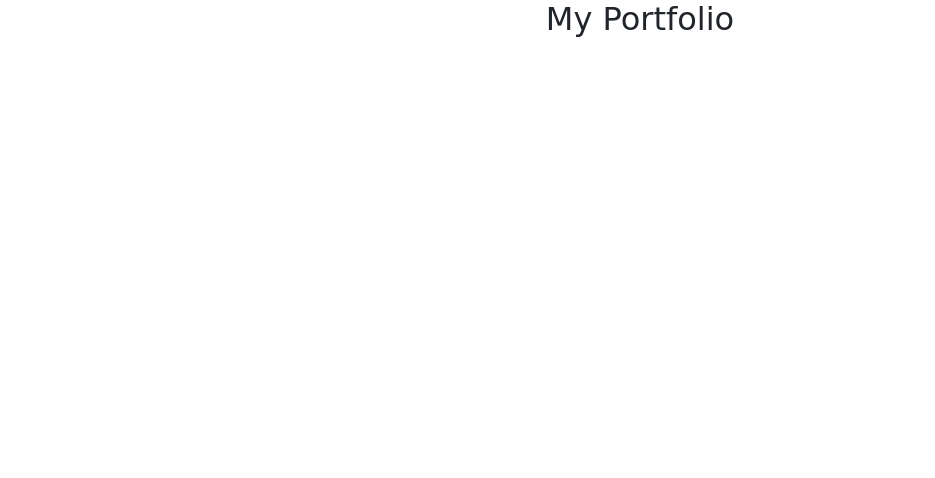
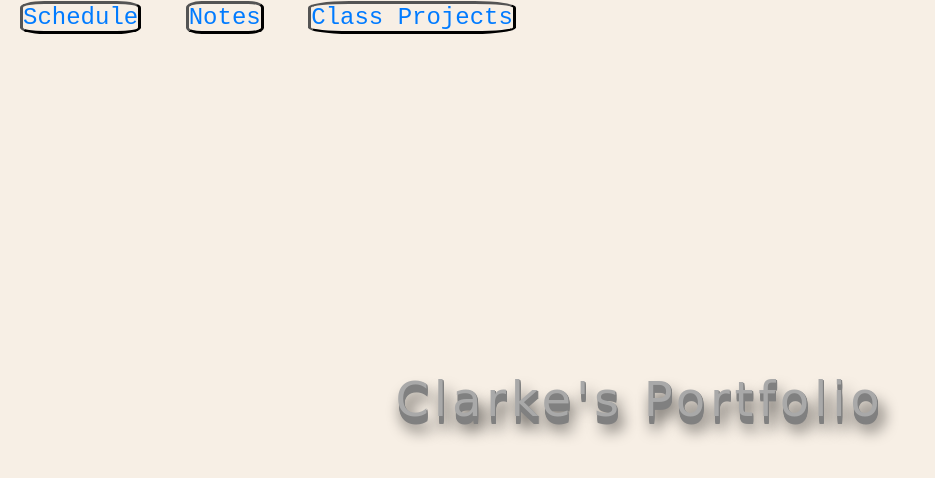
Before and after one commit to Guakachola/Portfolio, a plain HTML site: page portfolio.html in a window 1280 px wide. Shown: the whole page, without its empty margins (0-935 px from the left). Drawn offline with nearby package versions, Linux system fonts and the light colour scheme.

Commit message:
Added a good bit of css, from w3 and some other sites, and expanded the tree a bit. Also, the 3D design is by Ashish Anand

```diff
--- a/portfolio.css
+++ b/portfolio.css
@@ -1,11 +1,70 @@
 body {
-    font-family: 'Courier New', Courier, monospace;
-    font-size: 12pc;
+    background-color: rgb(247, 239, 229);
+    margin: 0;
+    padding: 0;
+    height: 100vw;
+}
 
+.threeD {
+    color: darkgray;
+    white-space: nowrap;
+    position: absolute;
+    top: 50%;
+    left: 50%;
+    transform: translate(-50%, -50%);
+    font-size: 3em;
+    font-family: cursive;
+    letter-spacing: 0.1em;
+    transition: 0.3s;
+    text-shadow: 1px 1px 0 grey, 1px 2px 0 grey, 1px 3px 0 grey, 1px 4px 0 grey,
+    1px 5px 0 grey, 1px 6px 0 grey, 1px 7px 0 grey, 1px 8px 0 grey,
+    5px 13px 15px black;
+}
+.threeD:hover{
+    transition: 0.3s;
+    transform: scale(1.1)translate(-50%, -50%);
+    text-shadow: 1px -1px 0 grey, 1px -2px 0 grey, 1px -3px 0 grey,
+    1px -4px 0 grey, 1px -5px 0 grey, 1px -6px 0 grey, 1px -7px 0 grey,
+    1px -8px 0 grey, 5px -13px 15px black, 5px -13px 25px #808080;
 }
 
 h1{
     text-align: center;
-    font-size:xx-large;
-    font-family: cursive;
+
 }
+
+.bgimg {
+    background-position: center;
+    background-repeat: no-repeat;
+    background-size: cover;
+    background-image: url('image_of_me.jpg');
+    min-height: 100%;
+    padding: 120px;
+  }
+
+.sidebar {
+    height:100%;
+    width:200px;
+    background-color:#fff;
+    position:fixed!important;
+    z-index:1;
+    overflow:auto
+
+  }
+
+  .hide{
+    display:none!important
+  }
+
+  .font{
+    font-family: 'Courier New', Courier, monospace;
+    font-size: 24px;
+    margin: 20px;
+
+
+  }
+  .link{
+    border-style:outset;
+    border-color:black;
+    border-radius: 20%;
+  }
--- a/portfolio.html
+++ b/portfolio.html
@@ -1,5 +1,6 @@
 <!doctype html>
 <html lang="en">
+  <title>Clarke's Portfolio</title>
   <head>
     <!-- Required meta tags -->
     <meta charset="utf-8">
@@ -11,5 +12,12 @@
   </head>
 
   <body>
-    <h1>My Portfolio</h1>
+
+    <h1 class="threeD">Clarke's Portfolio</h1>
+    <p1>
+      <a href="Schedule/Planner.html" class="font link"> Schedule</a>
+      <a href="Notes/Notes.html" class="font link"> Notes</a>
+      <a href="Projects/" class="font link"> Class Projects</a>
+    </p1>
+
   </body>
```
Also changed, not shown: Schedule/Planner.html (added, +1 -0 lines), Notes/Notes.html (added), image_of_me.jpg (added).
